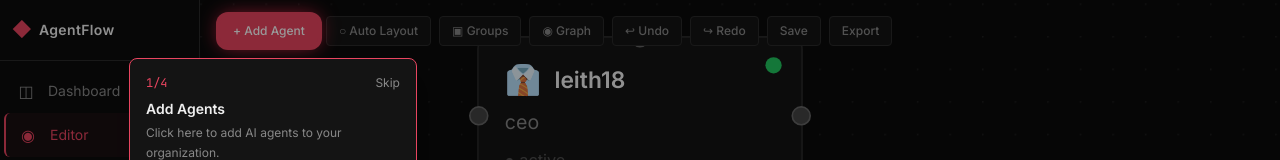
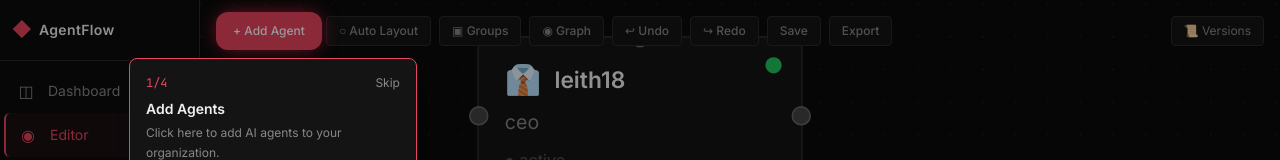
Before and after one commit to Frexida/agentflow, a Next.js app in the folder v2/: page /editor/demo in a window 1280 px wide. Shown: the top 160 px of the page. Built offline with nearby package versions, Linux system fonts and the light colour scheme.

Commit message:
feat: version history
- Manual save with custom labels
- Auto-save every 5 minutes
- Restore any version (auto-backup before restore)
- Rename/delete versions
- Max 20 versions, localStorage persistence
- Version panel toggle button (top-right)

```diff
--- a/v2/src/app/editor/[id]/page.tsx
+++ b/v2/src/app/editor/[id]/page.tsx
@@ -28,6 +28,7 @@ import { useOnboarding } from '@/hooks/useOnboarding'
 import OnboardingTooltip from '@/components/canvas/OnboardingTooltip'
 import Checklist from '@/components/canvas/Checklist'
 import CommandPalette from '@/components/canvas/CommandPalette'
+import VersionPanel from '@/components/canvas/VersionPanel'
 import type { AgentNodeData } from '@/types/org'
 
 const nodeTypes = { agent: AgentNode, group: GroupNode }
@@ -180,6 +181,7 @@ function EditorCanvas() {
       <StatusBar />
       <SidePanel editNodeId={editNodeId} onEditClose={() => setEditNodeId(null)} />
       <CommandPalette />
+      <VersionPanel designId={designId} />
       <Checklist />
       {onboarding.step && (
         <OnboardingTooltip
--- /dev/null
+++ b/v2/src/components/canvas/VersionPanel.tsx
@@ -0,0 +1,125 @@
+'use client'
+
+import { useState } from 'react'
+import { useVersionHistory } from '@/hooks/useVersionHistory'
+
+function timeAgo(ts: number): string {
+  const diff = Date.now() - ts
+  if (diff < 60000) return 'just now'
+  if (diff < 3600000) return `${Math.floor(diff / 60000)}m ago`
+  if (diff < 86400000) return `${Math.floor(diff / 3600000)}h ago`
+  return new Date(ts).toLocaleDateString()
+}
+
+export default function VersionPanel({ designId }: { designId: string }) {
+  const { versions, saveVersion, restoreVersion, deleteVersion, renameVersion } = useVersionHistory(designId)
+  const [open, setOpen] = useState(false)
+  const [editingId, setEditingId] = useState<string | null>(null)
+  const [editLabel, setEditLabel] = useState('')
+  const [saveLabel, setSaveLabel] = useState('')
+  const [showSave, setShowSave] = useState(false)
+
+  return (
+    <>
+      {/* Toggle button */}
+      <button
+        onClick={() => setOpen(!open)}
+        className="fixed top-4 right-4 z-40 px-3 py-1.5 bg-[var(--surface-elevated)] border border-[var(--border)] rounded text-xs text-[var(--text-secondary)] hover:text-[var(--text-primary)] hover:border-[var(--accent-bright)] transition"
+        title="Version History"
+      >
+        📜 Versions {versions.length > 0 && `(${versions.length})`}
+      </button>
+
+      {open && (
+        <div className="fixed top-14 right-4 z-40 w-72 bg-[var(--surface-elevated)] border border-[var(--border)] rounded-lg shadow-xl overflow-hidden">
+          {/* Header */}
+          <div className="px-3 py-2 border-b border-[var(--border)] flex items-center justify-between">
+            <span className="text-xs font-semibold text-[var(--text-primary)]">📜 Version History</span>
+            <div className="flex gap-1">
+              <button
+                onClick={() => setShowSave(!showSave)}
+                className="text-[10px] px-2 py-0.5 bg-[var(--accent-bright)] text-white rounded hover:brightness-110"
+              >
+                + Save
+              </button>
+              <button onClick={() => setOpen(false)} className="text-xs text-[var(--text-secondary)] hover:text-[var(--text-primary)] px-1">✕</button>
+            </div>
+          </div>
+
+          {/* Save input */}
+          {showSave && (
+            <div className="px-3 py-2 border-b border-[var(--border)] flex gap-1">
+              <input
+                type="text"
+                value={saveLabel}
+                onChange={e => setSaveLabel(e.target.value)}
+                onKeyDown={e => {
+                  if (e.key === 'Enter') {
+                    saveVersion(saveLabel || undefined)
+                    setSaveLabel('')
+                    setShowSave(false)
+                  }
+                }}
+                placeholder="Version label (optional)"
+                className="flex-1 bg-[var(--surface)] border border-[var(--border)] rounded px-2 py-1 text-xs text-[var(--text-primary)] outline-none"
+                autoFocus
+              />
+              <button
+                onClick={() => { saveVersion(saveLabel || undefined); setSaveLabel(''); setShowSave(false) }}
+                className="text-xs text-green-400 hover:text-green-300 px-1"
+              >✓</button>
+            </div>
+          )}
+
+          {/* Version list */}
+          <div className="max-h-[400px] overflow-y-auto">
+            {versions.length === 0 && (
+              <div className="px-3 py-6 text-center text-xs text-[var(--text-secondary)]">
+                No versions yet. Click + Save to create one.
+              </div>
+            )}
+            {versions.map(v => (
+              <div key={v.id} className="px-3 py-2 border-b border-[var(--border)] hover:bg-[var(--surface)] group">
+                {editingId === v.id ? (
+                  <div className="flex gap-1">
+                    <input
+                      type="text"
+                      value={editLabel}
+                      onChange={e => setEditLabel(e.target.value)}
+                      onKeyDown={e => {
+                        if (e.key === 'Enter') { renameVersion(v.id, editLabel); setEditingId(null) }
+                        if (e.key === 'Escape') setEditingId(null)
+                      }}
+                      className="flex-1 bg-[var(--surface)] border border-[var(--border)] rounded px-1 py-0.5 text-xs text-[var(--text-primary)] outline-none"
+                      autoFocus
+                    />
+                  </div>
+                ) : (
+                  <>
+                    <div className="flex items-center justify-between">
+                      <span className="text-xs font-medium text-[var(--text-primary)] truncate max-w-[140px]">
+                        {v.label}
+                      </span>
+                      <span className="text-[10px] text-[var(--text-secondary)]">{timeAgo(v.timestamp)}</span>
+                    </div>
+                    <div className="flex items-center justify-between mt-1">
+                      <span className="text-[10px] text-[var(--text-secondary)]">
+                        {v.nodes.length} agents · {v.edges.length} edges
+                        {v.auto && ' · auto'}
+                      </span>
+                      <div className="flex gap-1 opacity-0 group-hover:opacity-100 transition">
+                        <button onClick={() => restoreVersion(v.id)} className="text-[10px] text-[var(--accent-bright)] hover:underline">Restore</button>
+                        <button onClick={() => { setEditingId(v.id); setEditLabel(v.label) }} className="text-[10px] text-[var(--text-secondary)] hover:text-[var(--text-primary)]">✏️</button>
+                        <button onClick={() => deleteVersion(v.id)} className="text-[10px] text-red-400 hover:text-red-300">🗑</button>
+                      </div>
+                    </div>
+                  </>
+                )}
+              </div>
+            ))}
+          </div>
+        </div>
+      )}
+    </>
+  )
+}
--- /dev/null
+++ b/v2/src/hooks/useVersionHistory.ts
@@ -0,0 +1,90 @@
+'use client'
+
+import { useState, useCallback, useEffect } from 'react'
+import { useOrgStore } from '@/stores/org'
+
+export interface Version {
+  id: string
+  timestamp: number
+  label: string
+  nodes: any[]
+  edges: any[]
+  auto: boolean
+}
+
+const STORAGE_KEY = 'agentflow:versions'
+const MAX_VERSIONS = 20
+
+export function useVersionHistory(designId: string) {
+  const [versions, setVersions] = useState<Version[]>([])
+  const { nodes, edges, setNodes, setEdges } = useOrgStore()
+
+  // Load
+  useEffect(() => {
+    if (typeof window === 'undefined') return
+    const key = `${STORAGE_KEY}:${designId}`
+    try {
+      const saved = localStorage.getItem(key)
+      if (saved) setVersions(JSON.parse(saved))
+    } catch {}
+  }, [designId])
+
+  const persist = useCallback((v: Version[]) => {
+    setVersions(v)
+    try { localStorage.setItem(`${STORAGE_KEY}:${designId}`, JSON.stringify(v)) } catch {}
+  }, [designId])
+
+  const saveVersion = useCallback((label?: string) => {
+    const state = useOrgStore.getState()
+    const version: Version = {
+      id: crypto.randomUUID(),
+      timestamp: Date.now(),
+      label: label || `Version ${versions.length + 1}`,
+      nodes: structuredClone(state.nodes),
+      edges: structuredClone(state.edges),
+      auto: !label,
+    }
+    const updated = [version, ...versions].slice(0, MAX_VERSIONS)
+    persist(updated)
+    return version
+  }, [versions, persist])
+
+  const restoreVersion = useCallback((id: string) => {
+    const version = versions.find(v => v.id === id)
+    if (!version) return
+    // Auto-save current state before restoring
+    const state = useOrgStore.getState()
+    const backup: Version = {
+      id: crypto.randomUUID(),
+      timestamp: Date.now(),
+      label: `Before restore (auto)`,
+      nodes: structuredClone(state.nodes),
+      edges: structuredClone(state.edges),
+      auto: true,
+    }
+    const updated = [backup, ...versions].slice(0, MAX_VERSIONS)
+    persist(updated)
+    setNodes(version.nodes)
+    setEdges(version.edges)
+  }, [versions, persist, setNodes, setEdges])
+
+  const deleteVersion = useCallback((id: string) => {
+    persist(versions.filter(v => v.id !== id))
+  }, [versions, persist])
+
+  const renameVersion = useCallback((id: string, label: string) => {
+    persist(versions.map(v => v.id === id ? { ...v, label } : v))
+  }, [versions, persist])
+
+  // Auto-save every 5 minutes
+  useEffect(() => {
+    const interval = setInterval(() => {
+      const state = useOrgStore.getState()
+      if (state.nodes.length === 0) return
+      saveVersion()
+    }, 5 * 60 * 1000)
+    return () => clearInterval(interval)
+  }, [saveVersion])
+
+  return { versions, saveVersion, restoreVersion, deleteVersion, renameVersion }
+}
```
